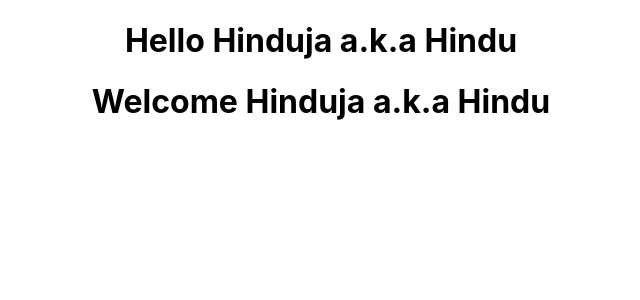
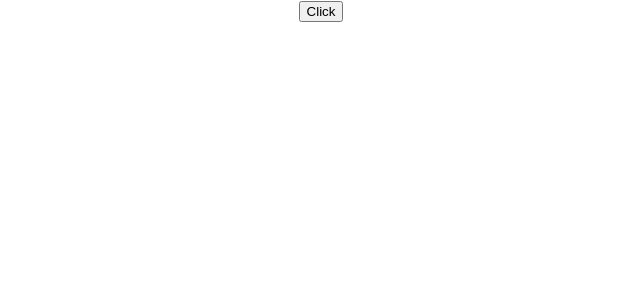
Before and after one commit to VelupulaHinduja/LearnReact, a React (Create React App) app: page / in a window 1280 px wide. Shown: the top 300 px of the page, without its empty margins (319-959 px from the left). Built offline with nearby package versions, Linux system fonts and the light colour scheme.

Commit message:
Func component event handling

```diff
--- a/src/App.js
+++ b/src/App.js
@@ -4,15 +4,17 @@
 import Hello from "./Components/Hello";
 import Message from "./Components/Message";
 import Welcome from "./Components/Welcome";
+import FunctionClick from "./FunctionClick";
 
 function App() {
 	return (
 		<div className="App">
-			<Greet name="Hinduja" nickName="Hindu"></Greet>
-      <Welcome name="Hinduja" nickName="Hindu"></Welcome>
+			{/* <Greet name="Hinduja" nickName="Hindu"></Greet> */}
+      {/* <Welcome name="Hinduja" nickName="Hindu"></Welcome> */}
       {/* <Hello/> */}
       {/* <Message/> */}
       {/* <Counter/> */}
+      <FunctionClick/>
 		</div>
 	);
 }
--- /dev/null
+++ b/src/FunctionClick.js
@@ -0,0 +1,12 @@
+import React from 'react'
+
+function FunctionClick() {
+    function clickHandler (){
+        console.log("Button clicked")
+    }
+  return (
+    <button onClick={clickHandler}>Click</button>
+  )
+}
+
+export default FunctionClick
```
